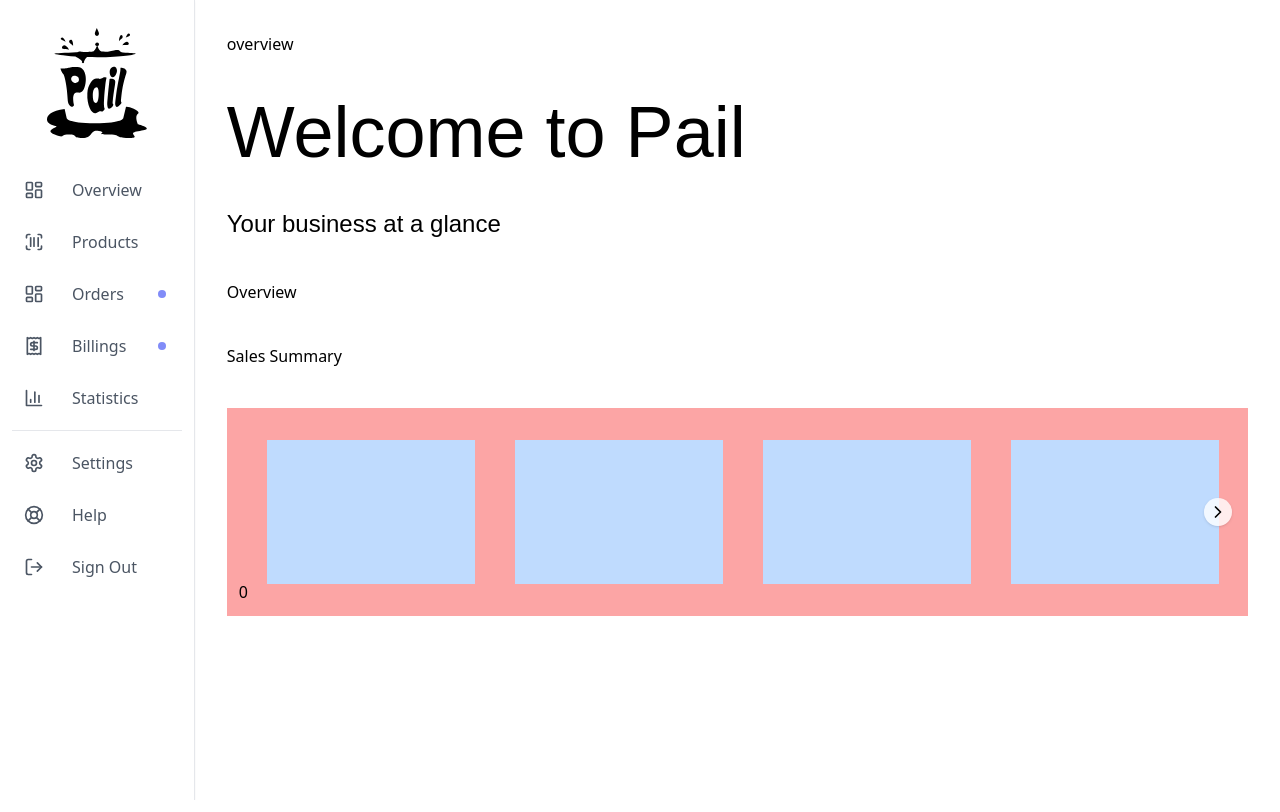
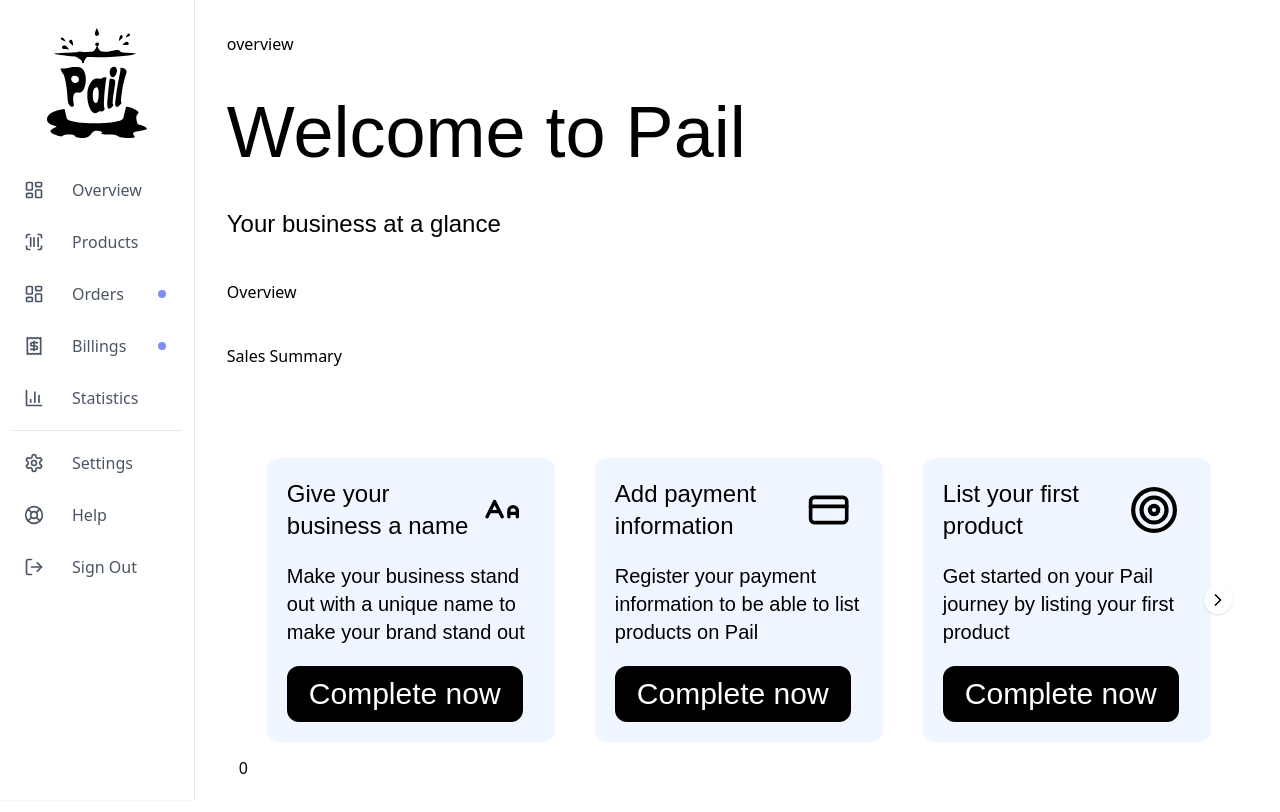
Before and after one commit to danielstraining/Pail-Prototype, a Next.js app: page /dashboard in a window 1280 px wide. Shown: the top 812 px of the page. Built offline with nearby package versions, Linux system fonts and the light colour scheme; no server answers; sample sign-in values are in the browser's storage; a web font is replaced by a local one.

Commit message:
finished the account actions to a reasonable degree and added some example cards

```diff
--- a/components/AcountActions.jsx
+++ b/components/AcountActions.jsx
@@ -1,23 +1,39 @@
 "use client"
 import { useState } from "react"
 
-import { ChevronLeft, ChevronRight } from "lucide-react"
+import { ChevronLeft, ChevronRight, CreditCard, ALargeSmall, Target, Star } from "lucide-react"
 
 export function AccountActions( {children} ){
 
     return (
-        <section className="w-full flex justify-center my-10 bg-slate-50">
-            <div className="w-full bg-blue-300">
+        <section className="w-full flex justify-center my-10">
+            <div className="w-full">
                 <Carousel>
-                    <AccountActionsCard/>
-                    <AccountActionsCard/>
-                    <AccountActionsCard/>
-                    <AccountActionsCard/>
-                    <AccountActionsCard/>
-                    <AccountActionsCard/>
-                    <AccountActionsCard/>
-                    <AccountActionsCard/>
-                    <AccountActionsCard/>
+                    <AccountActionsCard
+                        title="Give your business a name"
+                        description="Make your business stand out with a unique name to make your brand stand out"
+                        icon={<ALargeSmall size={60}/>}
+                        onClickFunction={() => {}}
+
+                    />
+                    <AccountActionsCard
+                        title="Add payment information"
+                        description="Register your payment information to be able to list products on Pail"
+                        icon={<CreditCard size={60}/>}
+                        onClickFunction={() => {}}
+                    />
+                    <AccountActionsCard
+                        title="List your first product"
+                        description="Get started on your Pail journey by listing your first product"
+                        icon={<Target size={60}/>}
+                        onClickFunction={() => {}}
+                    />
+                    <AccountActionsCard
+                        title="Rate the app"
+                        description="We appreciate your feedback to improve the Pail experience"
+                        icon={<Star size={60}/>}
+                        onClickFunction={() => {}}
+                    />
                 </Carousel>
             </div>
         </section>
@@ -31,16 +47,16 @@ export function Carousel( {children} ){
     const prev = () => {setSlide((slide) => (slide === 0 ? children.length - 1 : slide - 1))}
 
     return(
-        <div className="relative w-full h-52 overflow-hidden bg-red-300">
-            <div
-                className="absolute left-10 top-0 bottom-0 flex overflow-x-auto items-center transition-transform ease-out duration-500"
+        <div className="relative w-full h-96 overflow-hidden">
+            <ul
+                className="absolute left-10 top-0 bottom-0 flex overflow-x-auto items-center transition-transform ease-out duration-500 z-10"
                 style={{ transform: `translateX(-${slide * 100/children.length}%)` }}
             >
                 {children}
-            </div>
+            </ul>
             <div className="absolute left-0 right-0 top-0 h-full flex items-center justify-between p-4">
                 {slide !== 0 ?
-                <button onClick={prev} className="p-1 rounded-full shadow bg-white/80 text-black hover:bg-white">
+                <button onClick={prev} className="p-1 rounded-full shadow bg-white/80 text-black hover:bg-white z-20">
                     <ChevronLeft size={20}/>
                 </button>
                 :
@@ -49,7 +65,7 @@ export function Carousel( {children} ){
                 </button>
                 }
                 {slide !== children.length-1 ?
-                <button onClick={next} className="p-1 rounded-full shadow bg-white/80 text-black hover:bg-white">
+                <button onClick={next} className="p-1 rounded-full shadow bg-white/80 text-black hover:bg-white z-20">
                     <ChevronRight size={20}/>
                 </button>
                 :
@@ -63,8 +79,20 @@ export function Carousel( {children} ){
     )
 }
 
-export function AccountActionsCard(){
+export function AccountActionsCard({ title, description, icon, onClickFunction }){
     return (
-        <div className=" w-52 h-36 my-5 bg-blue-200 mr-10"></div>
+        <li className="w-72 p-5 my-5 bg-blue-50 rounded-xl font-palanquin mr-10">
+            <div className="flex justify-between items-center mb-5 pr-3">
+                <h1 className="text-2xl">{title}</h1>
+                {icon}
+            </div>
+            <p className="mb-5 text-xl">{description}</p>
+            <button
+                type="button"
+                onClick = {onClickFunction}
+                className="black_btn cursor-pointer">
+                Complete now
+            </button>
+        </li>
     )
 }
```
